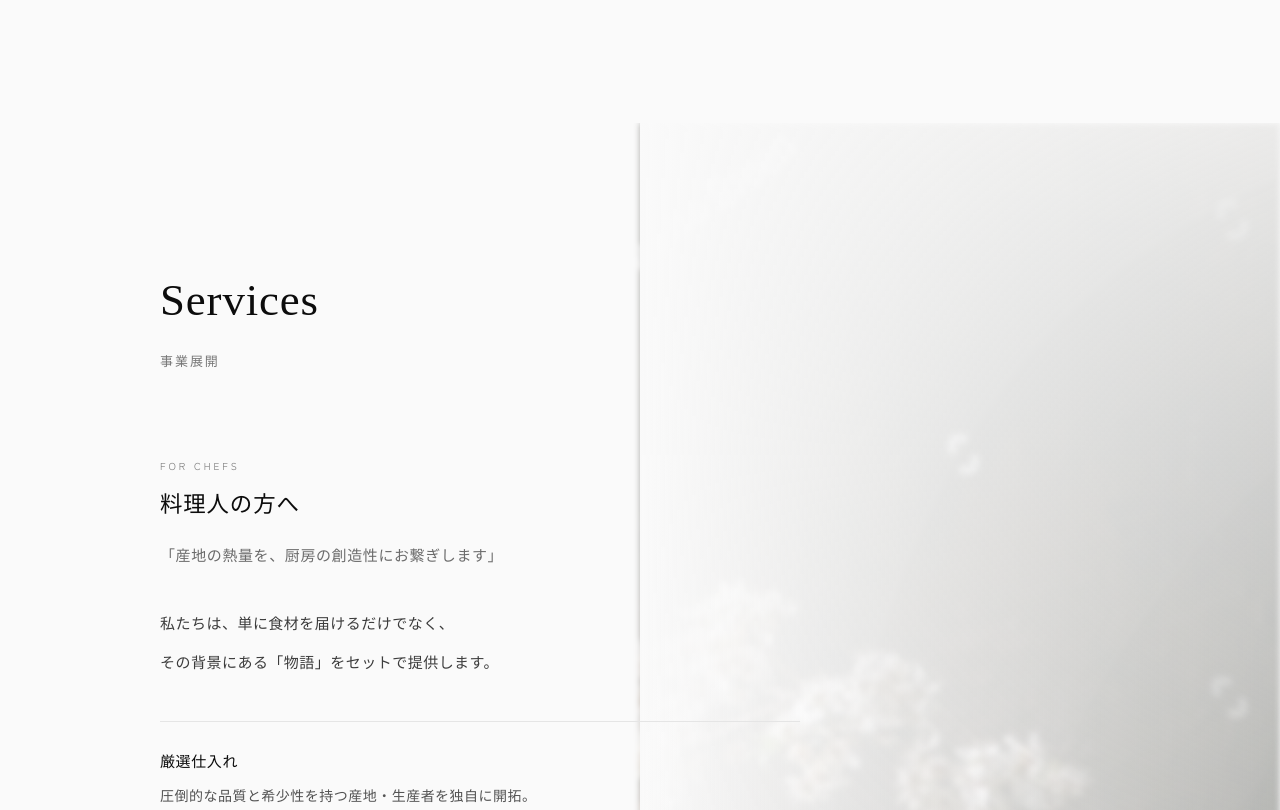
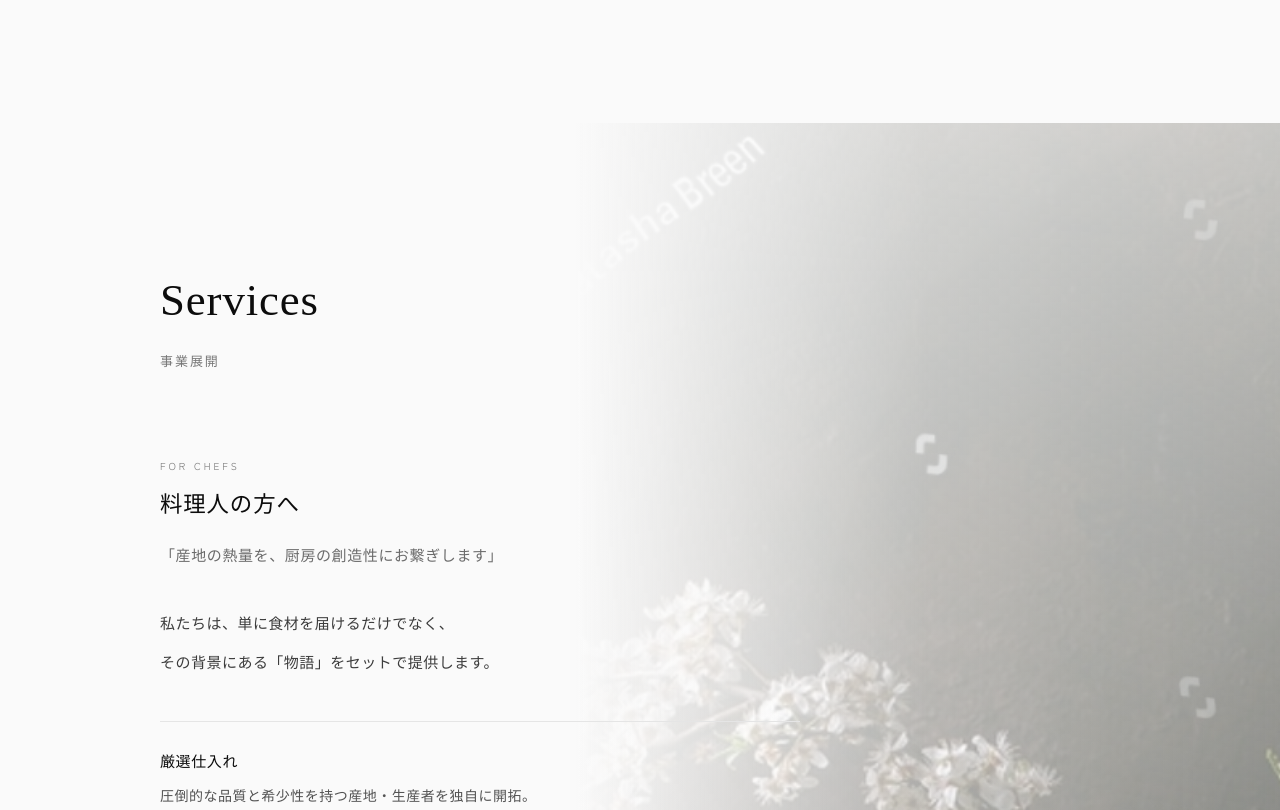
Before and after one commit to marron1984/fudoki, a Next.js app: page / in a window 1280 px wide. Shown: the part 2860-3670 px from the top of the page. Built offline with nearby package versions, Linux system fonts and the light colour scheme.

Commit message:
update: Services背景画像をさらに見やすく
blur除去、opacity 0.35→0.55、幅55%、グラデーション緩和

https://claude.ai/code/session_011wQ5k25qr43nfU9VDtzK8e

```diff
--- a/src/app/page.tsx
+++ b/src/app/page.tsx
@@ -118,10 +118,10 @@ export default function Home() {
 
       {/* ===== 4. SERVICES ===== */}
       <section id="services" className="px-6 py-24 md:py-36 relative overflow-hidden">
-        <div className="hidden md:block absolute top-0 right-0 w-[50%] h-full pointer-events-none">
-          <div className="absolute inset-0 bg-[url('/services-bg.jpg')] bg-cover bg-center blur-[3px] opacity-[0.35]" />
-          <div className="absolute inset-0 bg-gradient-to-l from-transparent via-bg/50 to-bg" />
-          <div className="absolute inset-0 bg-gradient-to-b from-bg/80 via-transparent to-bg/80" />
+        <div className="hidden md:block absolute top-0 right-0 w-[55%] h-full pointer-events-none">
+          <div className="absolute inset-0 bg-[url('/services-bg.jpg')] bg-cover bg-center opacity-[0.55]" />
+          <div className="absolute inset-0 bg-gradient-to-l from-transparent via-bg/30 to-bg" />
+          <div className="absolute inset-0 bg-gradient-to-b from-bg/60 via-transparent to-bg/60" />
         </div>
         <div className="mx-auto max-w-[960px] relative z-10">
           <h2 className="sv font-serif text-[clamp(1.6rem,4vw,2.8rem)] font-[200] leading-[1.5] tracking-[0.02em]">
```
